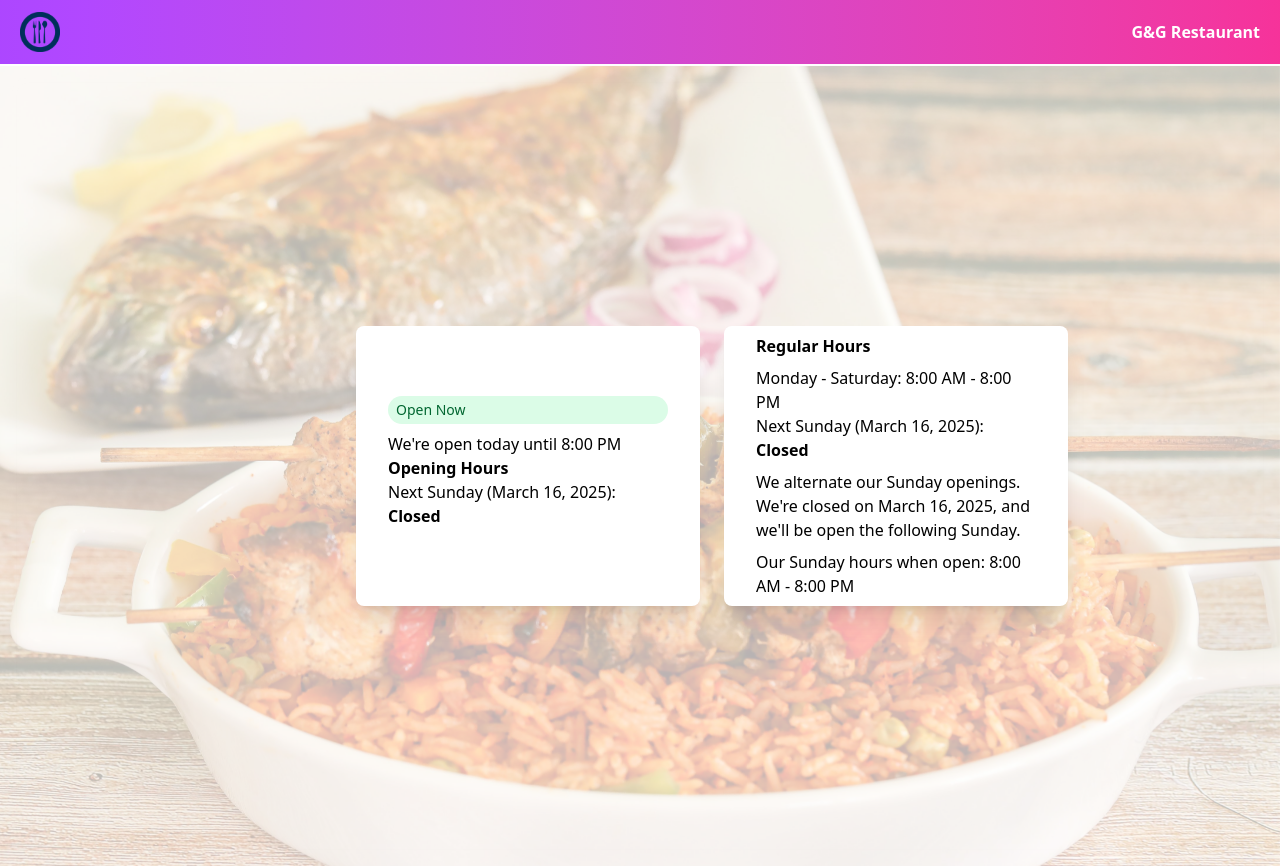
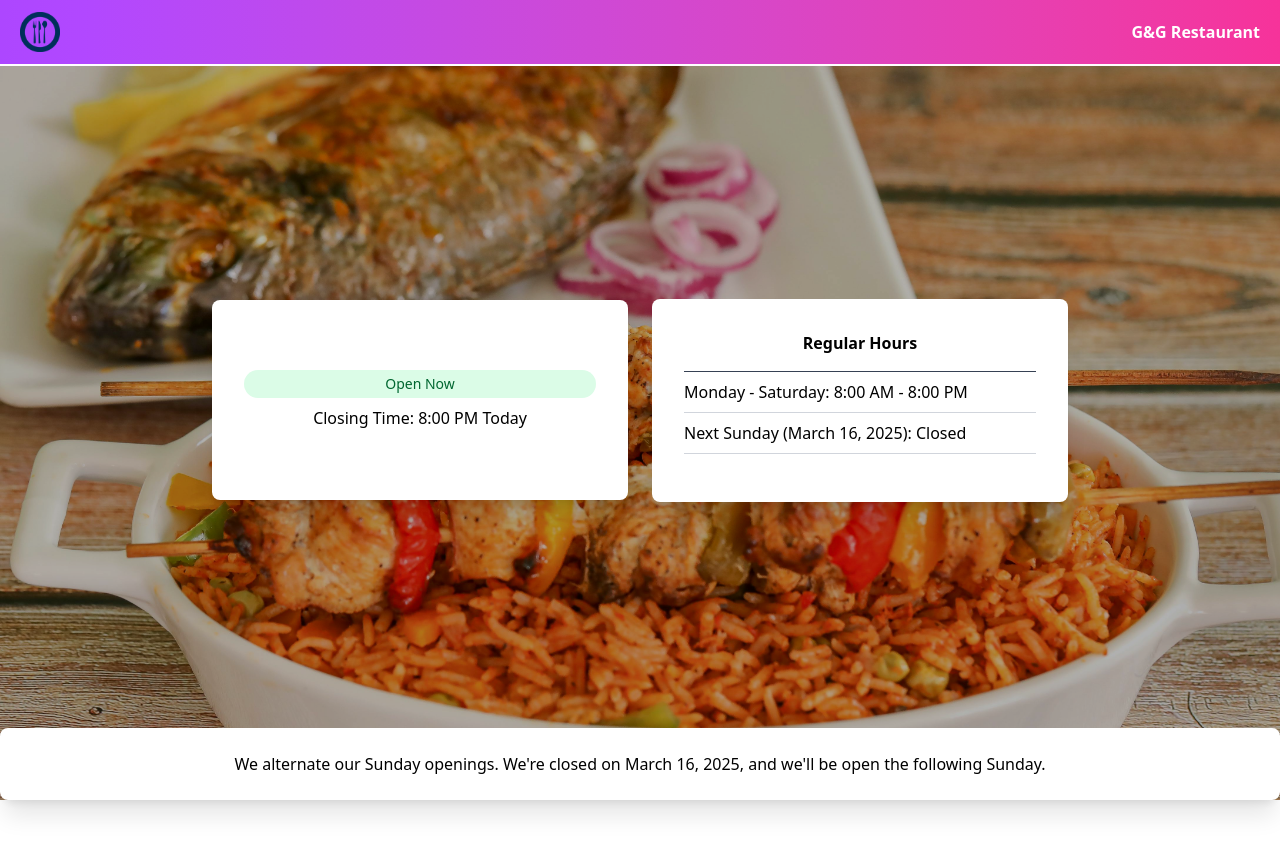
Before and after one commit to Ayanyiola-Enoch/Restaurant-Status, a React (Vite) app: page / in a window 1280 px wide. After the commit the page ends 800 px from the top, so only its background shows below. Built offline with nearby package versions, Linux system fonts and the light colour scheme.

Commit message:
Final look

```diff
--- a/src/App.jsx
+++ b/src/App.jsx
@@ -1,6 +1,7 @@
 import './index.css'
 import { Route, Link, Routes } from 'react-router-dom';
 import { isOpenThisSunday, getNextSundayDate, formatDate } from "../src/lib/utils"
+import Welcome from './components/welcome';
 
 function App() {
   const nextSunday = getNextSundayDate();
@@ -8,24 +9,21 @@ function App() {
 
   function isCurrentlyOpen() {
     const now = new Date();
-    const day = now.getDay(); // 0 is Sunday, 1 is Monday, etc.
+    const day = now.getDay();
     const hours = now.getHours();
 
-    // Check if it's Sunday
     if (day === 0) {
       const isSundayOpen = isOpenThisSunday();
       if (!isSundayOpen) {
         return { isOpen: false, message: "We're closed on Sundays this week" };
       }
-      // Check Sunday hours (same as weekdays if open)
       return hours >= 8 && hours < 20
-        ? { isOpen: true, message: "We're open today until 8:00 PM" }
+        ? { isOpen: true, message: "Closing Time: 8:00 PM Today" }
         : { isOpen: false, message: "We're closed now. Opening hours: 8:00 AM - 8:00 PM" };
     }
 
-    // Default return when it's not Sunday
     return hours >= 8 && hours < 20
-      ? { isOpen: true, message: "We're open today until 8:00 PM" }
+      ? { isOpen: true, message: "Closing Time: 8:00 PM Today" }
       : { isOpen: false, message: "We're closed now. Opening hours: 8:00 AM - 8:00 PM" };
   }
 
@@ -34,57 +32,155 @@ function App() {
   return (
     <>
       {/* LOGO */}
-      <div className='p-5 font-bold border-b-2 text-white flex justify-between h-16.5 bg-gradient-to-r from-purple-500 to-pink-500 items-center'>
+      <div className='p-5 font-bold border-b-2 text-white flex justify-between h-16.5 bg-gradient-to-r from-purple-500 to-pink-500 items-center fixed top-0 w-full z-50'>
         <img src='/food-png.png' alt='logo' className='h-10' />
         <Link to="/welcome" className='hover:border-b-2 cursor-pointer text-white'>G&G Restaurant</Link>
       </div>
 
-      {/* BODY */}
-      <div className='relative h-screen flex justify-center items-center overflow-hidden'>
-        {/* Faded Background */}
-        <div className='absolute inset-0 bg-[url(/food.jpg)] bg-cover bg-center opacity-30 backdrop-blur-md'></div>
+      {/* MAIN CONTENT */}
+      <div className='fixed inset-0 flex flex-col justify-center items-center bg-cover bg-center bg-[url(/food.jpg)]'>
+        <div className='absolute inset-0 bg-black opacity-30'></div>
 
-        {/* Content with Clipped Shadow Boxes */}
-        <div className='relative flex flex-col md:flex-row justify-center items-center gap-6 p-5 h-80 w-full max-w-4xl'>
-          <div className='relative flex flex-col md:flex-row justify-center items-center gap-5 p-5 h-80 w-30 max-w-4xl'>
+        <div className='relative flex flex-col md:flex-row justify-center items-center gap-6 p-5 w-full max-w-4xl'>
+          <div className='p-8 shadow-xl min-h-[200px]  bg-white rounded-lg relative z-10 flex-1 flex flex-col justify-center'>
+            <div className={`px-2 py-1 text-center rounded-full text-sm font-medium ${currentStatus.isOpen ? "bg-green-100 text-green-800" : "bg-red-100 text-red-800"}`}>
+              {currentStatus.isOpen ? "Open Now" : "Closed Now"}
+            </div>
+            <p className="mt-2 text-center">{currentStatus.message}</p>
           </div>
 
-          <div className='p-8 shadow-xl bg-white rounded-lg relative z-10 flex-1 flex flex-col justify-center h-full'>
-            <div className={` px-2 items-center py-1 rounded-full text-sm font-medium ${currentStatus.isOpen ? "bg-green-100 text-green-800" : "bg-red-100 text-red-800"}`}
-            >
-              {currentStatus.isOpen ? "Open Now" : "Closed Now"}
-            </div>
+          <div className='p-8 shadow-xl bg-white rounded-lg relative z-10 flex-1 flex flex-col justify-center'>
+            <h3 className="font-semibold mb-2 text-center">Regular Hours</h3>
+            <hr className="my-2 border-t border-gray-700" />
+            <p>Monday - Saturday: 8:00 AM - 8:00 PM</p>
+            <hr className="my-2 border-t border-gray-300" />
+            <p className="mb-2">
+              Next Sunday ({formatDate(nextSunday)}): {isOpen ? "Open" : "Closed"}
+              <hr className="my-2 border-t border-gray-300" />
+            </p>
+          </div>
+        </div>
 
-            <p className="mt-2 items-center justify-center">{currentStatus.message}</p>
-            <h1 className='font-bold'>Opening Hours</h1>
-            <p className="mb-2">
-              Next Sunday ({formatDate(nextSunday)}): <span className="font-bold">{isOpen ? "Open" : "Closed"}</span>
-            </p>
-
-          </div>
-
-          <div className='p-8 shadow-xl bg-white rounded-lg relative z-10 flex-1 flex flex-col justify-center h-full'>
-            <h3 className="font-semibold mb-2">Regular Hours</h3>
-            <p>Monday - Saturday: 8:00 AM - 8:00 PM</p>
-            <p className="mb-2">
-              Next Sunday ({formatDate(nextSunday)}): <span className="font-bold">{isOpen ? "Open" : "Closed"}</span>
-            </p>
-            <p>
-              We alternate our Sunday openings. We're {isOpen ? "open" : "closed"} on {formatDate(nextSunday)},
-              and we'll be {!isOpen ? "open" : "closed"} the following Sunday.
-            </p>
-            <p className="mt-2">Our Sunday hours when open: 8:00 AM - 8:00 PM</p>
-          </div>
+        {/* FOOTER */}
+        <div className='absolute bottom-0 w-full bg-white p-6 text-center shadow-xl rounded-lg'>
+          <p>
+            We alternate our Sunday openings. We're {isOpen ? "open" : "closed"} on {formatDate(nextSunday)},
+            and we'll be {!isOpen ? "open" : "closed"} the following Sunday.
+          </p>
         </div>
       </div>
 
       <Routes>
-        <Route path="/welcome" element={<welcome />} />
+        <Route path="/welcome" element={<Welcome />} />
       </Routes>
     </>
   )
 }
 
-export const revalidate = 86400 // revalidate every 24 hours
+export const revalidate = 86400
 
 export default App;
+
+
+
+
+
+
+
+// import './index.css'
+// import { Route, Link, Routes } from 'react-router-dom';
+// import { isOpenThisSunday, getNextSundayDate, formatDate } from "../src/lib/utils"
+
+// function App() {
+//   const nextSunday = getNextSundayDate();
+//   const isOpen = isOpenThisSunday();
+
+//   function isCurrentlyOpen() {
+//     const now = new Date();
+//     const day = now.getDay(); // 0 is Sunday, 1 is Monday, etc.
+//     const hours = now.getHours();
+
+//     // Check if it's Sunday
+//     if (day === 0) {
+//       const isSundayOpen = isOpenThisSunday();
+//       if (!isSundayOpen) {
+//         return { isOpen: false, message: "We're closed on Sundays this week" };
+//       }
+//       // Check Sunday hours (same as weekdays if open)
+//       return hours >= 8 && hours < 20
+//         ? { isOpen: true, message: "Closing Time: 8:00 PM Today" }
+//         : { isOpen: false, message: "We're closed now. Opening hours: 8:00 AM - 8:00 PM" };
+//     }
+
+//     // Default return when it's not Sunday
+//     return hours >= 8 && hours < 20
+//       ? { isOpen: true, message: "Closing Time: 8:00 PM Today" }
+//       : { isOpen: false, message: "We're closed now. Opening hours: 8:00 AM - 8:00 PM" };
+//   }
+
+//   const currentStatus = isCurrentlyOpen();
+
+//   return (
+//     <>
+//       {/* LOGO */}
+//       <div className='p-5 font-bold border-b-2 text-white flex justify-between h-16.5 bg-gradient-to-r from-purple-500 to-pink-500 items-center'>
+//         <img src='/food-png.png' alt='logo' className='h-10' />
+//         <Link to="/welcome" className='hover:border-b-2 cursor-pointer text-white'>G&G Restaurant</Link>
+//       </div>
+
+//       {/* BODY */}
+//       <div className='relative h-screen flex justify-center items-center overflow-hidden'>
+//         {/* Faded Background */}
+//         <div className='absolute inset-0 bg-[url(/food.jpg)] bg-cover bg-center opacity-30 backdrop-blur-md'></div>
+
+//         {/* Content with Clipped Shadow Boxes */}
+//         <div className='relative flex flex-col md:flex-row justify-center items-center gap-6 p-5 h-80 w-full max-w-4xl'>
+//           <div className='relative flex flex-col md:flex-row justify-center items-center gap-5 p-5 h-80 w-30 max-w-4xl'>
+//           </div>
+
+//           <div className='p-8 shadow-xl bg-white rounded-lg relative z-10 flex-1 flex flex-col justify-center h-full'>
+//             <div className={` px-2 items-center py-1 text-center rounded-full text-sm font-medium ${currentStatus.isOpen ? "bg-green-100 text-green-800" : "bg-red-100 text-red-800"}`}
+//             >
+//               {currentStatus.isOpen ? "Open Now" : "Closed Now"}
+//             </div>
+
+//             <p className="mt-2 text-center items-center justify-center">{currentStatus.message}</p>
+//             {/* <h1 className='font-bold'>Opening Hours</h1>
+//             <p className="mb-2">
+//               Next Sunday ({formatDate(nextSunday)}): <span className="font-bold">{isOpen ? "Open" : "Closed"}</span>
+//             </p> */}
+
+//           </div>
+
+//           <div className='p-8 shadow-xl bg-white rounded-lg relative z-10 flex-1 flex flex-col justify-center h-full'>
+//             <h3 className="font-semibold mb-2 text-center">Regular Hours</h3>
+//             <hr className="my-2 px-0 border-t border-gray-700" />
+//             <p>Monday - Saturday: 8:00 AM - 8:00 PM</p>
+//             <hr className="my-2 border-t border-gray-300" />
+//             <p className="mb-2">
+//               Next Sunday ({formatDate(nextSunday)}):
+
+//               <hr className="my-2 border-t border-gray-300" />
+//             </p>
+
+//           </div>
+//         </div>
+
+//       </div>
+//         <div className='p-6 text-center shadow-xl bg-white rounded-lg relative z-10 grid-cols flex flex-col justify-center h-20'>
+//           <p>
+//             We alternate our Sunday openings. We're {isOpen ? "open" : "closed"} on {formatDate(nextSunday)},
+//             and we'll be {!isOpen ? "open" : "closed"} the following Sunday.
+//           </p>
+//         </div>
+
+//       <Routes>
+//         <Route path="/welcome" element={<welcome />} />
+//       </Routes>
+//     </>
+//   )
+// }
+
+// export const revalidate = 86400 // revalidate every 24 hours
+
+// export default App;
```
